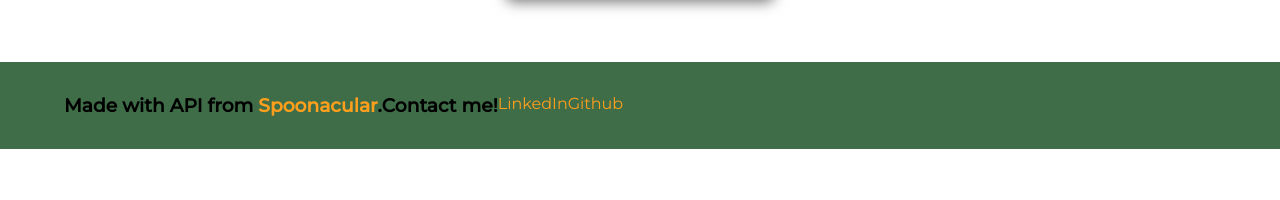
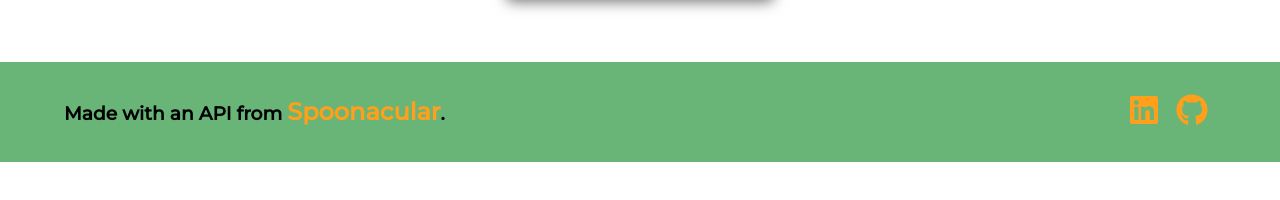
Before and after one commit to drpsych/recipe-app, a React (Create React App) app: page / in a window 1280 px wide. Shown: the part 496-696 px from the top of the page. Built offline with nearby package versions, Linux system fonts and the light colour scheme; no server answers.

Commit message:
updated footer some.

```diff
--- a/src/components/Footer.jsx
+++ b/src/components/Footer.jsx
@@ -1,18 +1,18 @@
 import React from "react";
+import { FaGithub, FaLinkedin } from "react-icons/fa";
 
 function Footer() {
     return (
         <div className="footer">
             <div className="copyright">
                 <h3>
-                    Made with API from{" "}
+                    Made with an API from{" "}
                     <a href="https://spoonacular.com/food-api/">Spoonacular</a>.
                 </h3>
             </div>
             <div className="contact">
-                <h3>Contact me!</h3>
-                <p>LinkedIn</p>
-                <p>Github</p>
+                <FaLinkedin className="icon" />
+                <FaGithub className="icon" />
             </div>
         </div>
     );
--- a/src/components/components.css
+++ b/src/components/components.css
@@ -173,24 +173,28 @@ form.search {
     position: absolute;
     display: flex;
     height: auto;
+    justify-content: space-between;
+    align-items: center;
     /* margin: 1rem 0 0 -5%; */
     padding-top: 2rem;
     padding-bottom: 2rem;
     padding-inline: 5%;
     width: 100%;
-    background: var(--primary-color-dark);
+    background: var(--primary-color);
     /* text-align: center; */
 
     .contact {
-        display: flex;
-
+        margin-left: auto;
         /* margin-inline-start: 5rem; */
     }
-    p {
+    .icon {
         color: var(--accent-color);
+        margin-inline: 0.5rem;
+        font-size: 32px;
     }
 
     a {
+        font-size: 24px;
         text-decoration: none;
         color: var(--accent-color);
     }
```
